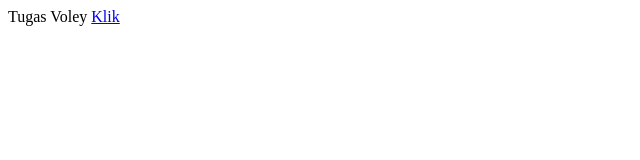
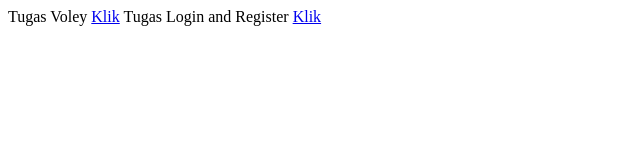
Before and after one commit to L200160128/l200160128.github.io, a plain HTML site: page index.html in a window 1280 px wide. Shown: the whole page, without its empty margins (0-640 px from the left). Drawn offline with Linux system fonts and the light colour scheme.

Commit message:
Update index.html

```diff
--- a/index.html
+++ b/index.html
@@ -1 +1,2 @@
 Tugas Voley <a href = "https://github.com/L200160128/l200160128.github.io/"> Klik</a>
+Tugas Login and Register <a href = "https://github.com/L200160128/l200160128.github.io/"> Klik</a>
```
